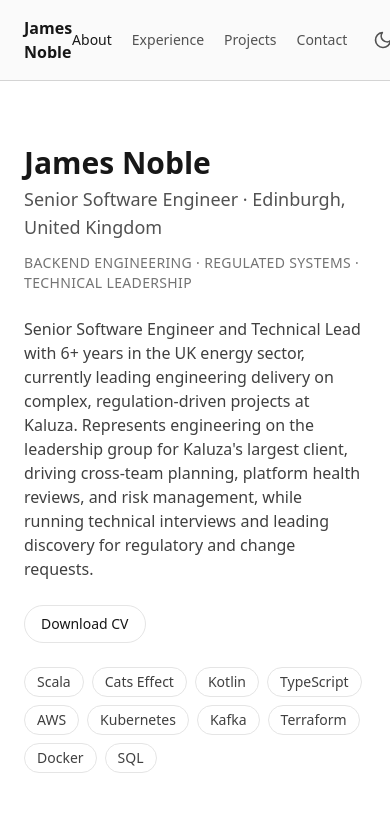
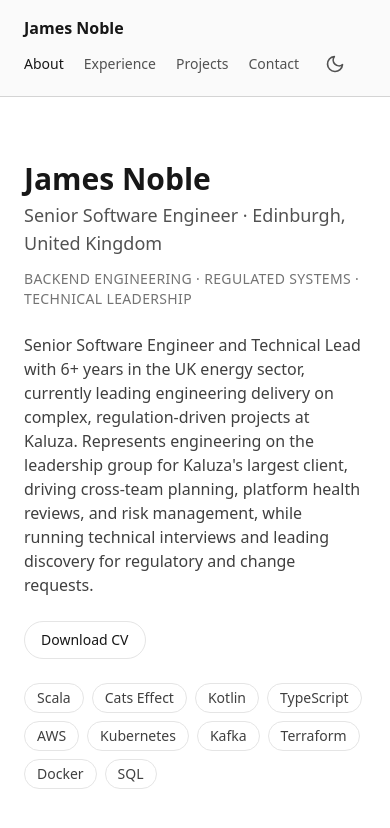
Before and after one commit to Jamesnoble89/Jamesnoble89.github.io, a React (Vite) app: page / in a window 390 px wide. Shown: the top 828 px of the page. Built offline with nearby package versions, Linux system fonts and the light colour scheme.

Commit message:
Fix header overlapping name on narrow viewports
The header row didn't wrap, so at mobile widths "James Noble" broke
onto two lines internally while the nav stayed vertically centered
against the row, overlapping the second line. Wraps the row instead,
so nav drops cleanly below the name.

```diff
--- a/src/components/Header.tsx
+++ b/src/components/Header.tsx
@@ -12,12 +12,16 @@ const navLinks = [
 export function Header() {
   return (
     <header className="sticky top-0 z-10 border-b border-neutral-300 bg-neutral-50/90 backdrop-blur dark:border-neutral-700 dark:bg-neutral-900/90">
-      <div className="mx-auto flex max-w-3xl items-center justify-between px-6 py-4">
-        <NavLink to="/" end className="font-semibold text-neutral-900 dark:text-neutral-100">
+      <div className="mx-auto flex max-w-3xl flex-wrap items-center justify-between gap-y-2 px-6 py-4">
+        <NavLink
+          to="/"
+          end
+          className="font-semibold whitespace-nowrap text-neutral-900 dark:text-neutral-100"
+        >
           {profile.name}
         </NavLink>
-        <div className="flex items-center gap-5">
-          <nav className="flex gap-5 text-sm text-neutral-600 dark:text-neutral-400">
+        <div className="flex flex-wrap items-center gap-5">
+          <nav className="flex flex-wrap gap-5 text-sm text-neutral-600 dark:text-neutral-400">
             {navLinks.map((link) => (
               <NavLink
                 key={link.to}
```
